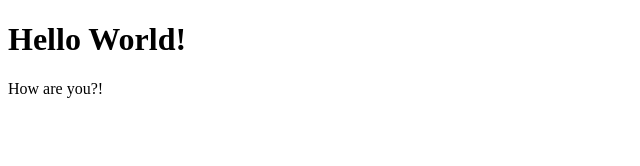
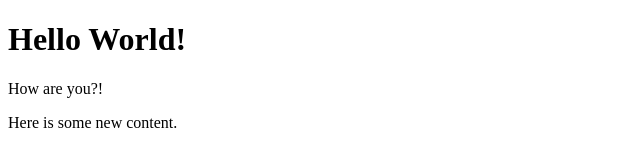
Before and after one commit to mcoester/vs_git_test, a plain HTML site: page index.html in a window 1280 px wide. Shown: the whole page, without its empty margins (0-640 px from the left). Drawn offline with Linux system fonts and the light colour scheme.

Commit message:
Add new line to index.html

```diff
--- a/index.html
+++ b/index.html
@@ -10,6 +10,7 @@
         </header>
         <main>
             <p>How are you?!</p>
+            <p>Here is some new content.</p>
         </main>
     </body>
 </html>
```
